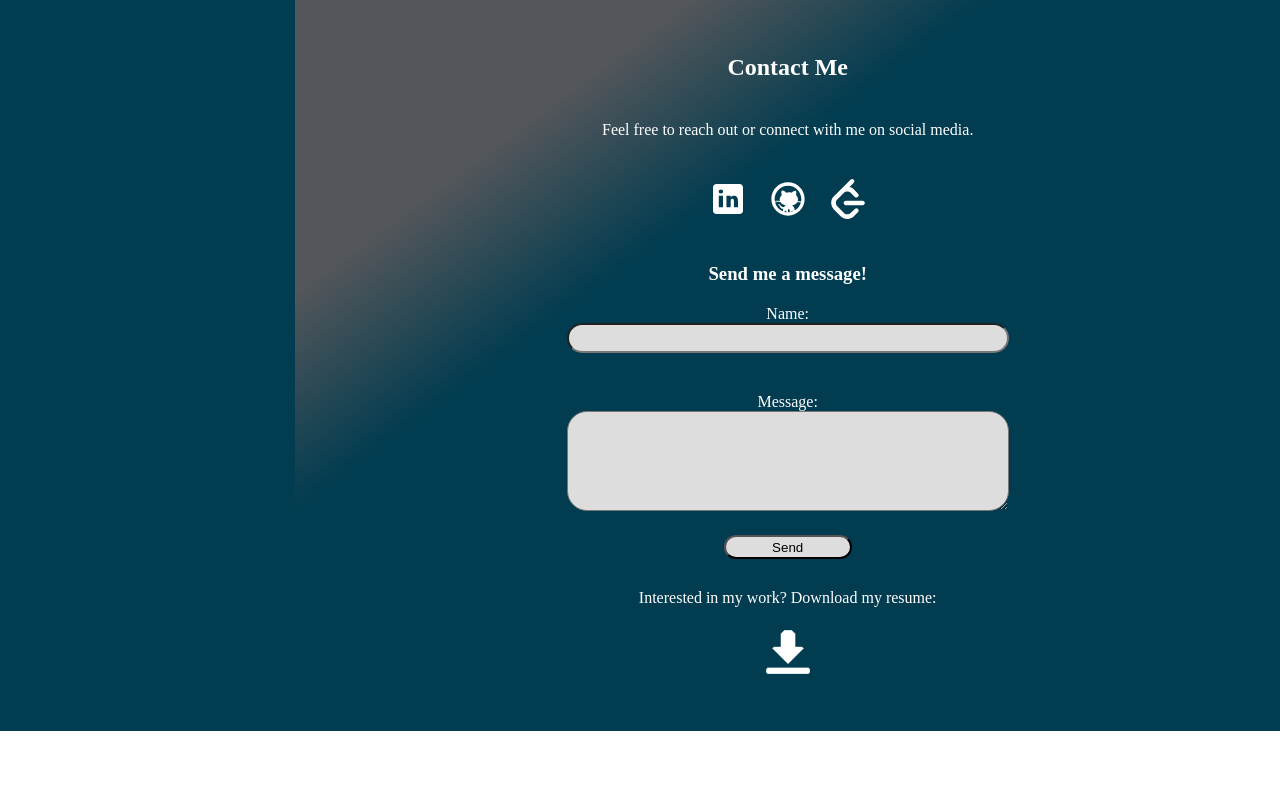
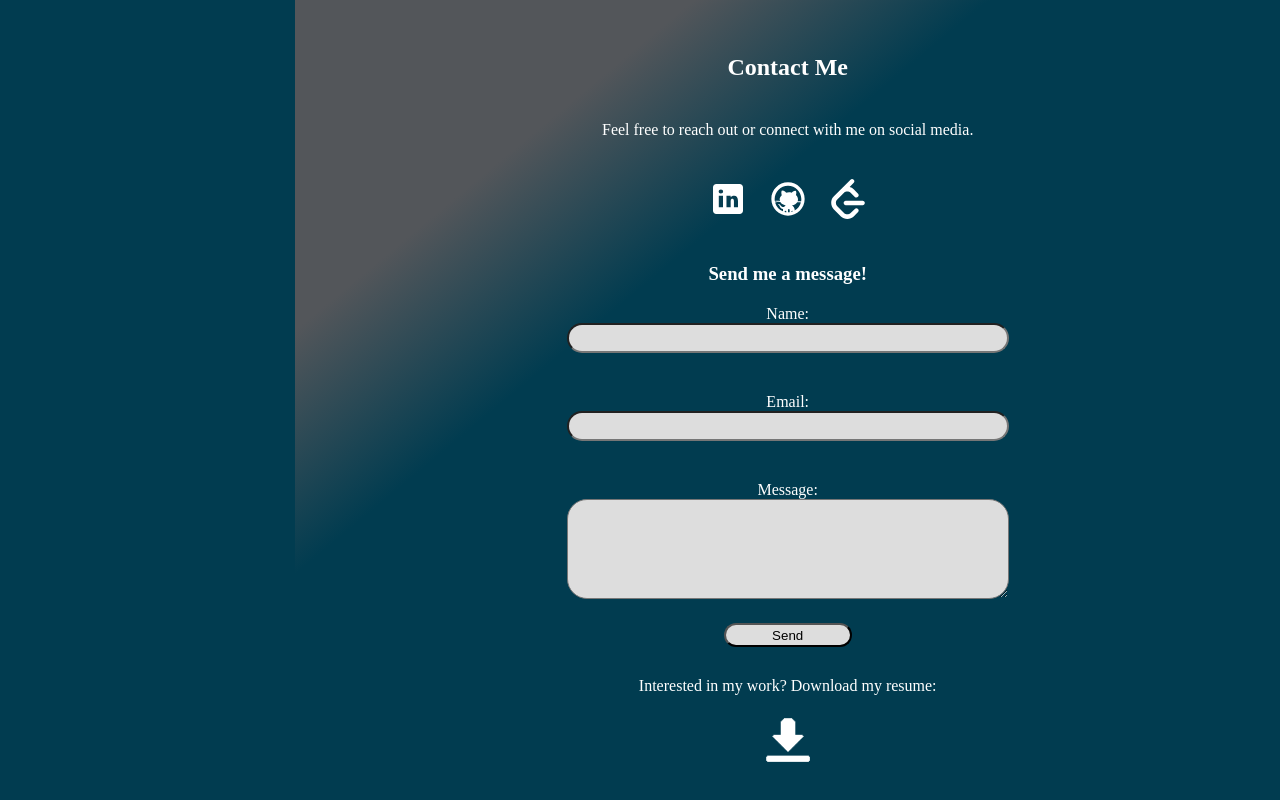
Before and after one commit to softdevschatzl/softdevschatzl.github.io, a Vue app: page / in a window 1280 px wide. Shown: the part 1994-2794 px from the top of the page. Before the commit the page ends 2725 px from the top, so only its background shows below. Built offline with nearby package versions, Linux system fonts and the light colour scheme; a web font is replaced by a local one.

Commit message:
2024 updates/resume

```diff
--- a/src/components/ContactPage.vue
+++ b/src/components/ContactPage.vue
@@ -16,6 +16,11 @@
                     <input class = "name" v-model="contact.name" id="name" type="text" required />
                 </div>
 
+                <div class="email-box">
+                    <label for="email">Email:</label>
+                    <input class = "email" v-model="contact.email" id="email" type="email" required />
+                </div>
+
                 <div class = "message-box">
                     <label for="message">Message:</label>
                     <textarea v-model="contact.message" id="message" required></textarea>
@@ -27,7 +32,7 @@
         <!-- TODO: Make the download.png image work please. -->
         <div class="resume-download" data-v-scroll="fade-in">
             <p>Interested in my work? Download my resume:</p>
-            <a href = "/schatzl-resume-dev-2023.pdf" target="_blank">
+            <a href = "/schatzl-resume-dev-2024.pdf" target="_blank">
                 <img :src = "downloadIcon" class = "download-image" />
             </a>
         </div>
@@ -45,6 +50,7 @@ export default {
         return {
             contact: {
                 name: '',
+                email: '',
                 message: ''
             },
             socialMediaLinks: [
@@ -83,6 +89,7 @@ export default {
                     window.alert("Message sent successfully!");
                     // Reset the form.
                     this.contact.name = '';
+                    this.contact.email = '';
                     this.contact.message = '';
                 } else {
                     // Failed to send message.
@@ -146,11 +153,11 @@ export default {
         justify-content: center;
         align-items: center;
     }
-    .name-box {
+    .name-box, .email-box {
         margin-top: 20px;
         margin-bottom: 20px;
     }
-    .name-box input {
+    .name-box input, .email-box input {
         height: 30px;
         padding: 10px;
         border-radius: 20px;
--- a/src/components/DialogueMenuSkills.vue
+++ b/src/components/DialogueMenuSkills.vue
@@ -37,9 +37,9 @@ export default {
     data() {
         return {
           isActive: false,
-          frontEndItems: ['Vue.js', 'React', 'Bootstrap', 'CSS/HTML'],
+          frontEndItems: ['Vue.js', 'React', 'Tailwind', 'CSS/HTML'],
           backEndItems: ['MySQL', 'MongoDB', 'Node.js', 'Express.js'],
-          languages: ['Javascript', 'C#/C++', 'Java', 'Python', 'PHP']
+          languages: ['Javascript', 'C#/C++', 'Java', 'Python', 'Typescript']
         };
     },
 
--- a/src/components/HamBurger.vue
+++ b/src/components/HamBurger.vue
@@ -129,8 +129,8 @@ export default {
 			a {
         text-decoration: none;
 				line-height: 1.6em;
-				font-size: 1.6em;
-				padding: .5em;
+				font-size: 1.2em;
+				padding: .8em;
 				display: block;
 				color: white;
 				transition: .4s ease;
--- a/src/components/HomePage.vue
+++ b/src/components/HomePage.vue
@@ -73,6 +73,7 @@ export default {
 } */
 
 .home h1 {
+    width: 60%;
     margin-top: 100px;
     display: flex;
     font-size: 2em;
@@ -176,7 +177,7 @@ export default {
     font-size: 1em;
     padding: .7em;
     margin-bottom: 5vh;
-    width: 100%;
+    width: 70%;
     z-index: 2;
     /* min-height: 60px; */
     align-items: center;
```
Also changed, not shown: 2 other files (tests, documents, lock files or other folders).
